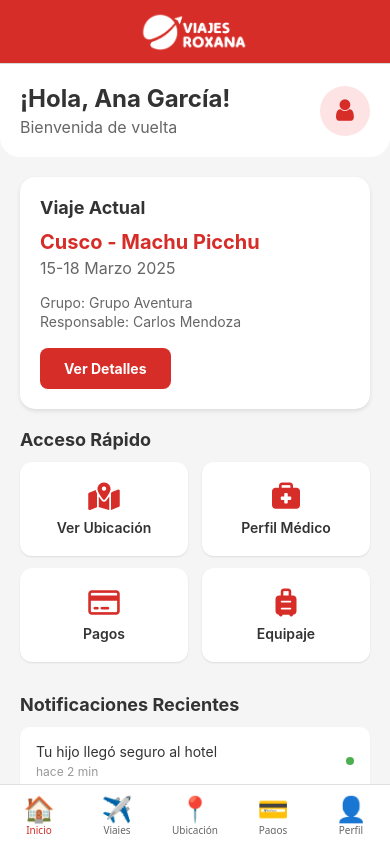
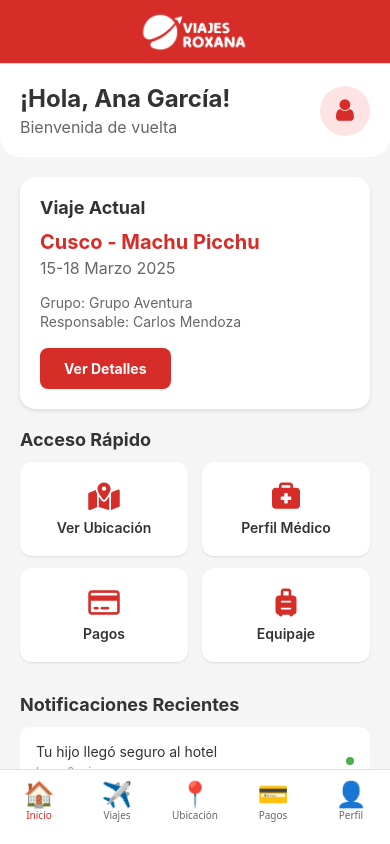
Before and after one commit to fralch/ViajesRoxanaApp, a React Native app: screen / in a window 390 px wide. Built offline with nearby package versions, Linux system fonts and the light colour scheme.

Commit message:
fix(navigation): adjust tab bar padding for safe area insets
Use safe area insets to dynamically adjust tab bar padding and height, ensuring proper display on devices with notches or rounded corners.

```diff
--- a/src/navigation/AppNavigator.tsx
+++ b/src/navigation/AppNavigator.tsx
@@ -3,6 +3,7 @@ import { Text, Image, View } from 'react-native';
 import { NavigationContainer } from '@react-navigation/native';
 import { createBottomTabNavigator } from '@react-navigation/bottom-tabs';
 import { createStackNavigator } from '@react-navigation/stack';
+import { useSafeAreaInsets } from 'react-native-safe-area-context';
 
 // Import screens
 import DashboardScreen from '../modules/dashboard/components/DashboardScreen';
@@ -36,6 +37,8 @@ function HeaderLogo() {
 
 // Main Tab Navigator
 function MainTabNavigator() {
+  const insets = useSafeAreaInsets();
+
   return (
     <Tab.Navigator
       screenOptions={{
@@ -45,9 +48,9 @@ function MainTabNavigator() {
           backgroundColor: '#fff',
           borderTopWidth: 1,
           borderTopColor: '#e0e0e0',
-          paddingBottom: 5,
+          paddingBottom: Math.max(insets.bottom, 15),
           paddingTop: 5,
-          height: 60,
+          height: 60 + Math.max(insets.bottom, 15),
         },
         headerStyle: {
           backgroundColor: '#d62d28',
```
